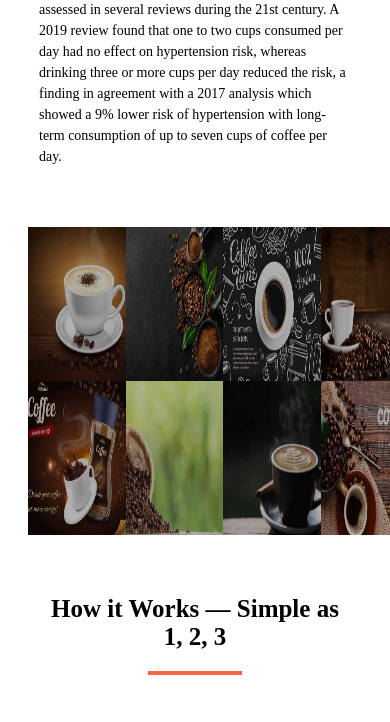
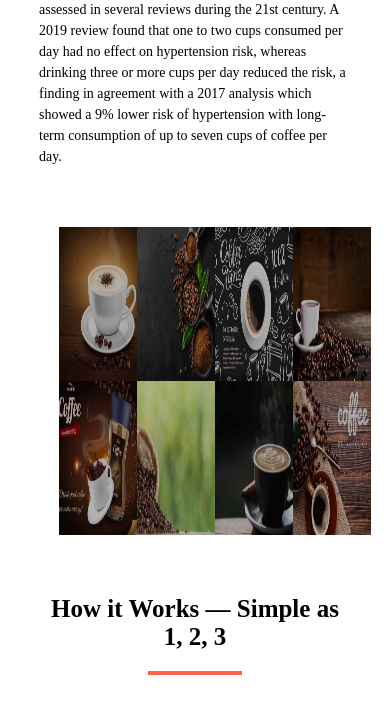
Before and after one commit to snowdenMoses/buy-a-coffee, a PHP site: page / in a window 390 px wide; the page is wider, and only the part inside the window is pictured. Shown: the part 2035-2757 px from the top of that part. Run offline with PHP 8.4, Linux system fonts and the light colour scheme.

Commit message:
new commit

```diff
--- a/query.css
+++ b/query.css
@@ -281,11 +281,6 @@
 
 @media only screen and (max-width:547px){
 
-    .section3{
-        margin: auto;
-        width: 100vw;
-     }
-
 
 
 
--- a/style.css
+++ b/style.css
@@ -197,7 +197,7 @@ body{
 
 
  .section3 .row ul{
-    width: 100vw;
+    width: 80vw;
     position: relative;
     left: 50%;
     transform: translateX(-50%);
```
